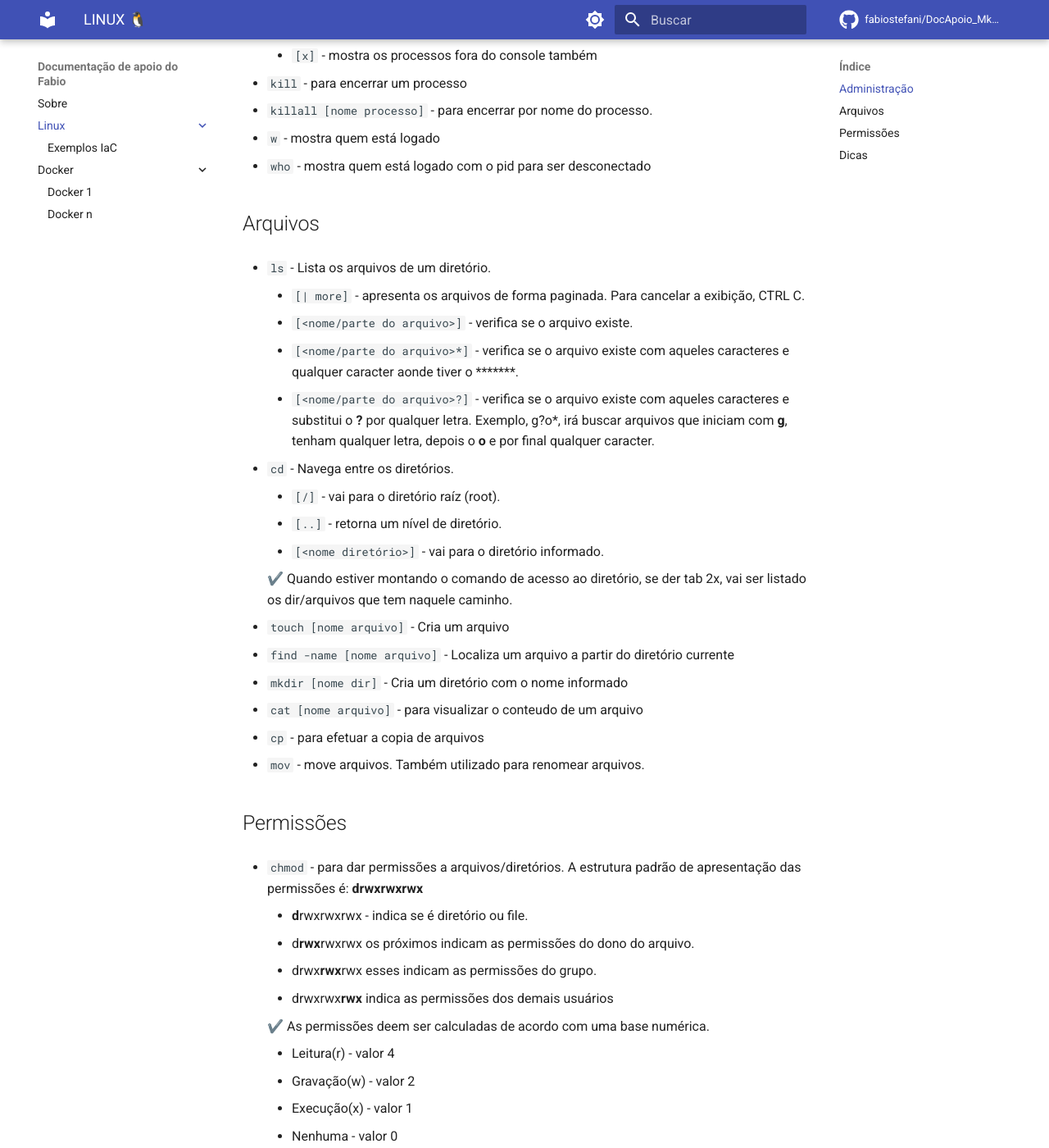
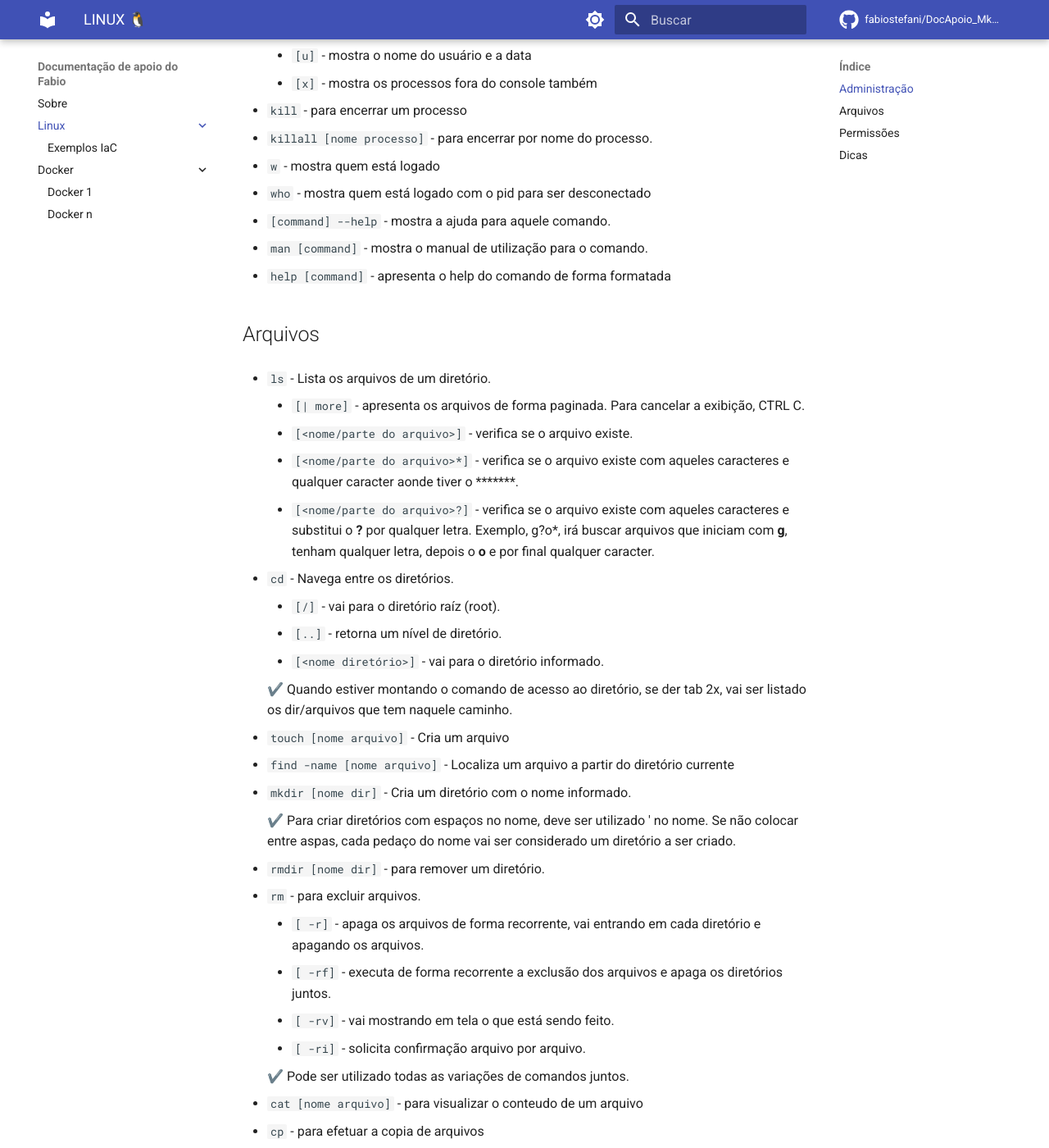
Before and after one commit to fabiostefani/DocApoio_MkDocs, an MkDocs documentation site: the page built from docs/linux/index.md, in a window 1280 px wide and 1400 px high, scrolled down 1276 px. Shown: the whole window at 82% size. Built offline with MkDocs 1.6.1 and Material for MkDocs 9.7.7, drawn with Linux system fonts in a browser that asks for light colours; comment, search, counter and statistics services are not loaded; some of the changed text lies outside the part shown.

Commit message:
adição de comandos linux

```diff
--- a/docs/linux/index.md
+++ b/docs/linux/index.md
@@ -22,6 +22,7 @@ Comandos do linux
 * `nano/vim` - para editar arquivos
 * `systemctl status [service]` - para verificar a situação de algum serviço
 * `xxx | grep [texto]` - para fazer buscar
+* `lsblk` - para listar os discos da máquina
 * `fdisk` - para criar partições no disco
 * `mkfs` - para formatar a partição criada. Deve ser informado qual o tipo de arquivo que desejo criar e qual disco.
 * `mount [disco] [dir]` - para montar um disco no linux e exibir seu conteúdo.
@@ -39,6 +40,9 @@ Comandos do linux
 * `killall [nome processo]` - para encerrar por nome do processo.
 * `w` - mostra quem está logado
 * `who` - mostra quem está logado com o pid para ser desconectado
+* `[command] --help` - mostra a ajuda para aquele comando.
+* `man [command]` - mostra o manual de utilização para o comando.
+* `help [command]` - apresenta o help do comando de forma formatada
 
 ## Arquivos
 
@@ -57,7 +61,19 @@ Comandos do linux
 
 * `touch [nome arquivo]` - Cria um arquivo
 * `find -name [nome arquivo]` - Localiza um arquivo a partir do diretório currente
-* `mkdir [nome dir]` - Cria um diretório com o nome informado
+* `mkdir [nome dir]` - Cria um diretório com o nome informado.
+
+    ✔️ Para criar diretórios com espaços no nome, deve ser utilizado ' no nome. Se não colocar entre aspas, cada pedaço do nome vai ser considerado um diretório a ser criado.
+
+* `rmdir [nome dir]` - para remover um diretório.
+* `rm` - para excluir arquivos.
+    * `[ -r]` - apaga os arquivos de forma recorrente, vai entrando em cada diretório e apagando os arquivos.
+    * `[ -rf]` - executa de forma recorrente a exclusão dos arquivos e apaga os diretórios juntos.
+    * `[ -rv]` - vai mostrando em tela o que está sendo feito.
+    * `[ -ri]` - solicita confirmação arquivo por arquivo.
+
+    ✔️ Pode ser utilizado todas as variações de comandos juntos.
+
 * `cat [nome arquivo]` - para visualizar o conteudo de um arquivo
 * `cp` - para efetuar a copia de arquivos
 * `mov` - move arquivos. Também utilizado para renomear arquivos.
```
